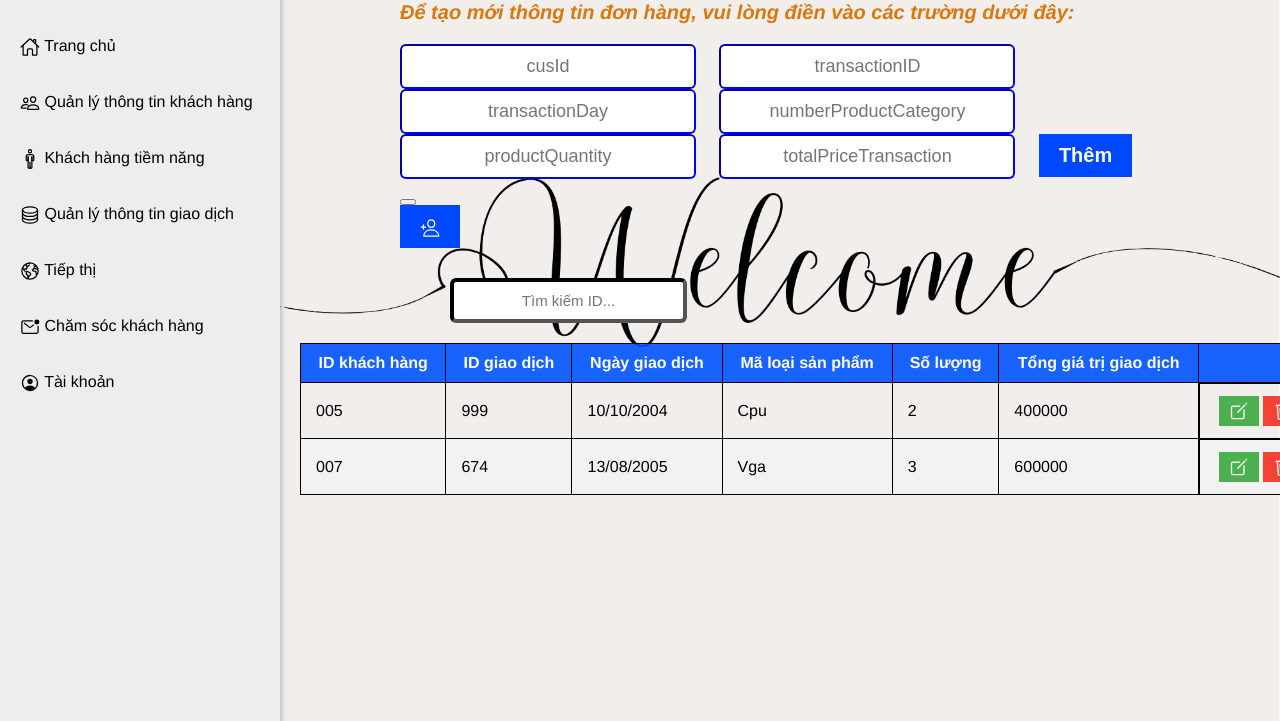
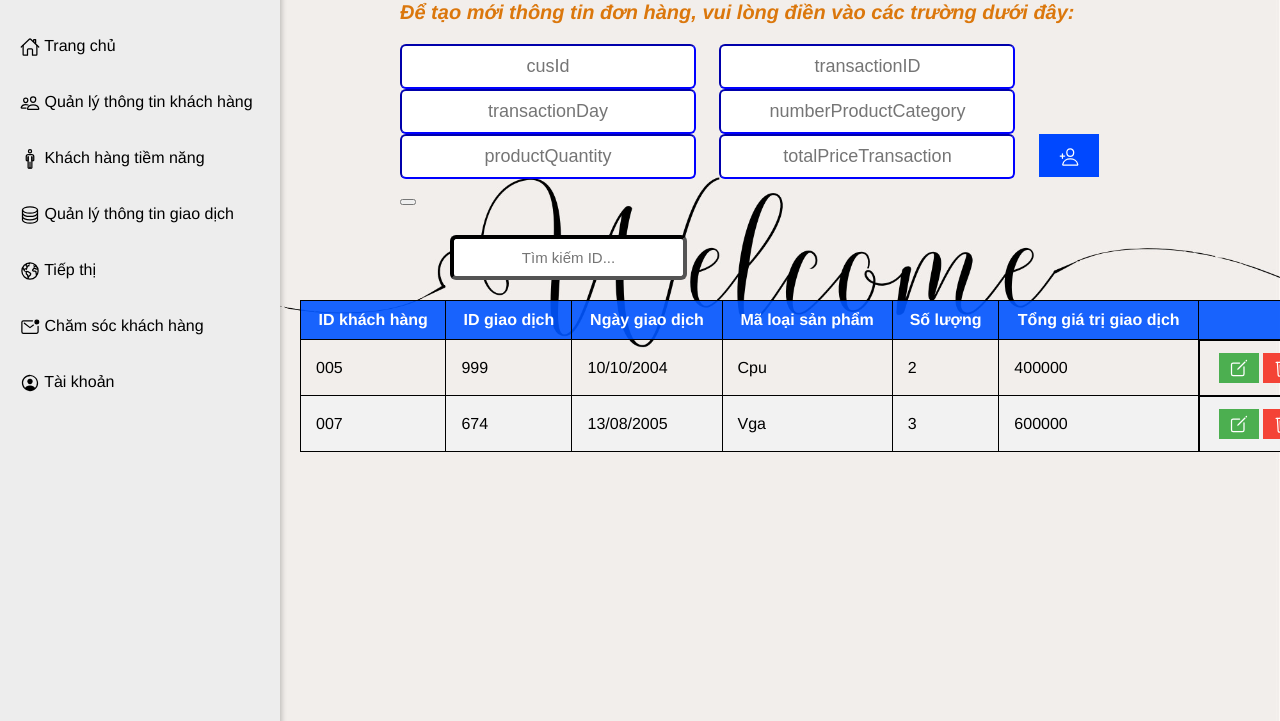
Before and after one commit to Dora314/software-engineer, a website: page public/QLDH/qldh.html in a window 1280 px wide. Shown: the part 79-800 px from the top of the page. Drawn offline with nearby package versions, Linux system fonts and the light colour scheme; files that its build step writes are made by us from their sources.

Commit message:
update icon

```diff
--- a/public/QLDH/qldh.html
+++ b/public/QLDH/qldh.html
@@ -73,9 +73,8 @@
         <input type="text" id="new-numberProductCategory" placeholder="numberProductCategory">
         <input type="text" id="new-productQuantity" placeholder="productQuantity">
         <input type="text" id="totalPriceTransaction" placeholder="totalPriceTransaction">
-        <button type="submit">Thêm</button>
+        <button type="submit"><ion-icon name="person-add-outline"></ion-icon></button>
       <button type="button" style="display: block; margin-top: 20px;" onclick="location.href='../HTSP/htsp.html'">
-       <button type="submit"><ion-icon name="person-add-outline"></ion-icon></button>
       </button>
 
       </div>
```
